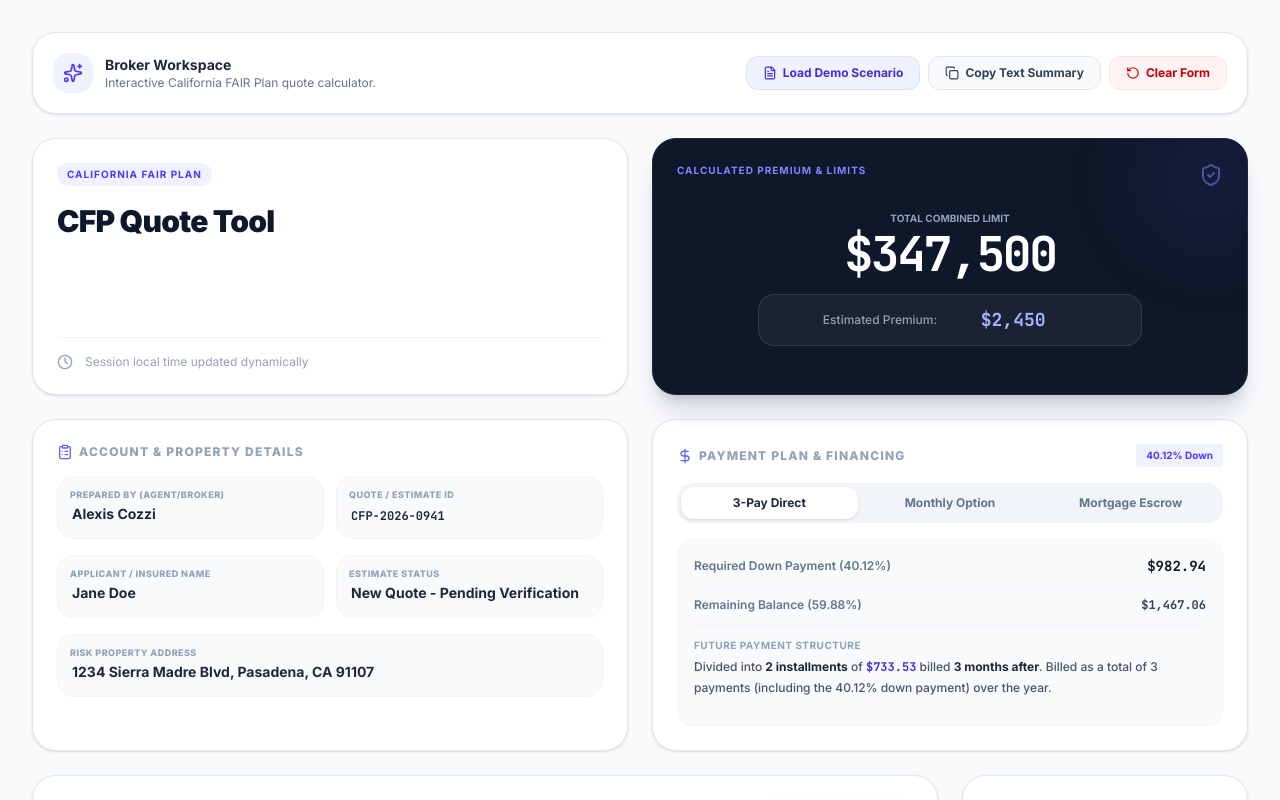
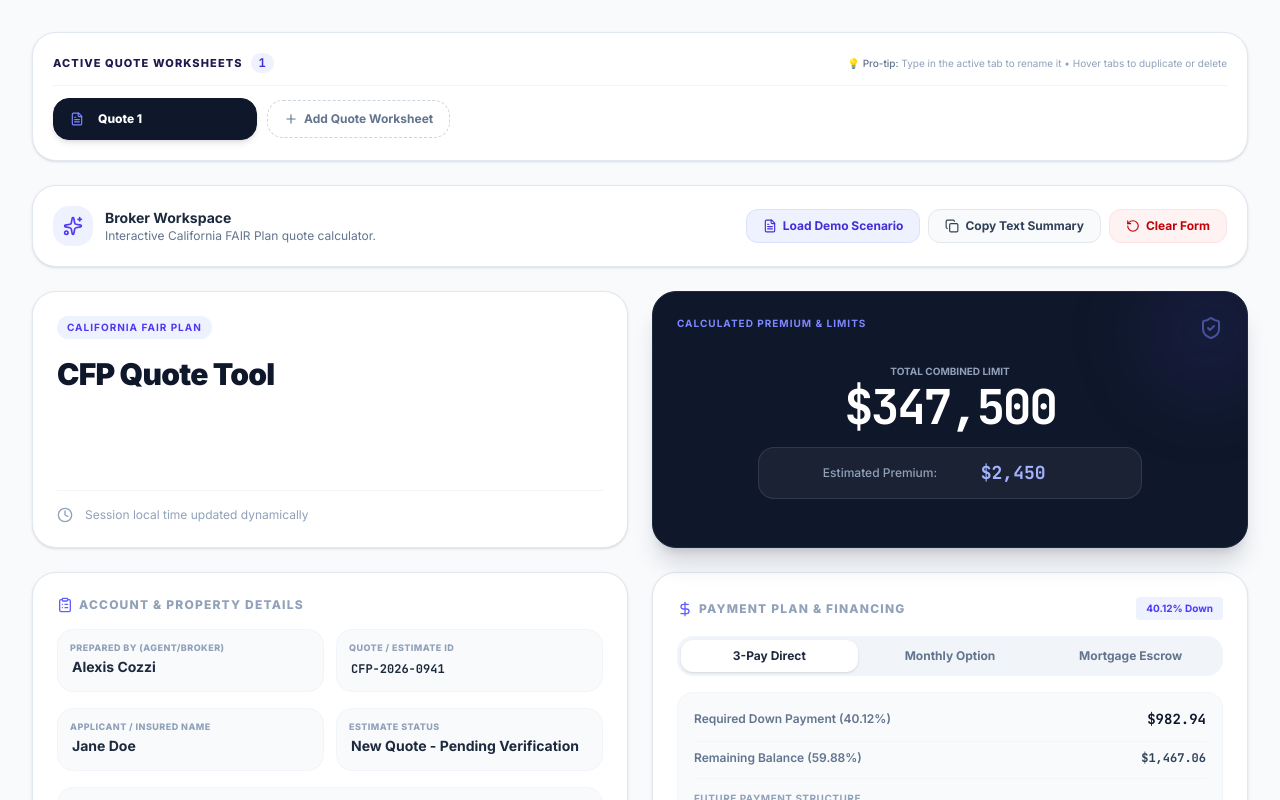
Before and after one commit to macandcheeseenthusiast/CFP-Quote-Tool, a React (Vite) app: page / in a window 1280 px wide. Shown: the top 800 px of the page. Built offline with nearby package versions, Linux system fonts and the light colour scheme.

Commit message:
feat: implement multi-quote storage and migration
Introduce a consolidated Quote interface and logic to migrate legacy local storage data into a new multi-quote structure, enabling future support for managing multiple quotes.

```diff
--- a/src/components/QuoteSummary.tsx
+++ b/src/components/QuoteSummary.tsx
@@ -1,4 +1,5 @@
 import React, { useState, useMemo, useEffect } from "react";
+import { motion, AnimatePresence } from "motion/react";
 import {
   Plus,
   Trash2,
@@ -19,7 +20,7 @@
   MapPin,
   ClipboardList
 } from "lucide-react";
-import { CoverageItem, Endorsement, QuoteDetails } from "../types";
+import { CoverageItem, Endorsement, QuoteDetails, Quote } from "../types";
 import { CurrencyInput } from "./CurrencyInput";
 import { useLocalStorageState } from "../hooks/useLocalStorageState";
 
@@ -49,12 +50,63 @@
   paymentPlan: "direct",
 };
 
+const getInitialQuotes = (): Quote[] => {
+  try {
+    const v2 = window.localStorage.getItem("cfp_quotes_v3");
+    if (v2) return JSON.parse(v2);
+
+    const legacyDetailsStr = window.localStorage.getItem("cfp_quote_details");
+    const legacyCoveragesStr = window.localStorage.getItem("cfp_coverages");
+    const legacyEndorsementsStr = window.localStorage.getItem("cfp_endorsements");
+
+    if (legacyDetailsStr || legacyCoveragesStr || legacyEndorsementsStr) {
+      const details = legacyDetailsStr ? JSON.parse(legacyDetailsStr) : INITIAL_QUOTE_DETAILS;
+      const coverages = legacyCoveragesStr ? JSON.parse(legacyCoveragesStr) : DEFAULT_COVERAGES;
+      const endorsements = legacyEndorsementsStr ? JSON.parse(legacyEndorsementsStr) : DEFAULT_ENDORSEMENTS;
+
+      return [
+        {
+          id: "quote-1",
+          tabName: details.applicantName ? `Quote - ${details.applicantName}` : "Quote 1",
+          details,
+          coverages,
+          endorsements,
+        }
+      ];
+    }
+  } catch (e) {
+    console.error("Migration error", e);
+  }
+  return [
+    {
+      id: "quote-1",
+      tabName: "Quote 1",
+      details: INITIAL_QUOTE_DETAILS,
+      coverages: DEFAULT_COVERAGES,
+      endorsements: DEFAULT_ENDORSEMENTS,
+    }
+  ];
+};
+
 export const QuoteSummary: React.FC = () => {
-  const [quoteDetails, setQuoteDetails] = useLocalStorageState<QuoteDetails>("cfp_quote_details", INITIAL_QUOTE_DETAILS);
-  const [coverages, setCoverages] = useLocalStorageState<CoverageItem[]>("cfp_coverages", DEFAULT_COVERAGES);
-  const [endorsements, setEndorsements] = useLocalStorageState<Endorsement[]>("cfp_endorsements", DEFAULT_ENDORSEMENTS);
+  const [quotes, setQuotes] = useLocalStorageState<Quote[]>("cfp_quotes_v3", getInitialQuotes());
+  const [activeQuoteId, setActiveQuoteId] = useLocalStorageState<string>("cfp_active_quote_id", "quote-1");
   const [copied, setCopied] = useState(false);
   const [currentTime, setCurrentTime] = useState("");
+
+  const activeQuote = useMemo(() => {
+    return quotes.find((q) => q.id === activeQuoteId) || quotes[0] || {
+      id: "quote-1",
+      tabName: "Quote 1",
+      details: INITIAL_QUOTE_DETAILS,
+      coverages: DEFAULT_COVERAGES,
+      endorsements: DEFAULT_ENDORSEMENTS,
+    };
+  }, [quotes, activeQuoteId]);
+
+  const quoteDetails = activeQuote.details;
+  const coverages = activeQuote.coverages;
+  const endorsements = activeQuote.endorsements;
 
   // Live timer for status bar
   useEffect(() => {
@@ -95,30 +147,53 @@
     return parseFloat((remainingBalance / 2).toFixed(2));
   }, [quoteDetails.estimatedPremium, remainingBalance, currentPlan]);
 
+  const updateActiveQuote = (updater: (quote: Quote) => Quote) => {
+    setQuotes((prev) =>
+      prev.map((q) => (q.id === activeQuote.id ? updater(q) : q))
+    );
+  };
+
   // Update a detail field
   const handleDetailChange = (key: keyof QuoteDetails, value: string | number | boolean) => {
-    setQuoteDetails((prev) => ({ ...prev, [key]: value }));
+    updateActiveQuote((q) => {
+      let updatedTabName = q.tabName;
+      if (key === "applicantName" && typeof value === "string") {
+        if (value.trim()) {
+          updatedTabName = `Quote - ${value.trim()}`;
+        } else {
+          updatedTabName = "Quote 1";
+        }
+      }
+      return {
+        ...q,
+        details: { ...q.details, [key]: value },
+        tabName: updatedTabName
+      };
+    });
   };
 
   // Update coverage limit
   const handleLimitChange = (id: string, newLimit: number) => {
-    setCoverages((prev) =>
-      prev.map((item) => (item.id === id ? { ...item, limit: newLimit } : item))
-    );
+    updateActiveQuote((q) => ({
+      ...q,
+      coverages: q.coverages.map((item) => (item.id === id ? { ...item, limit: newLimit } : item)),
+    }));
   };
 
   // Update coverage deductible
   const handleDeductibleChange = (id: string, newDeductible: string) => {
-    setCoverages((prev) =>
-      prev.map((item) => (item.id === id ? { ...item, deductible: newDeductible } : item))
-    );
+    updateActiveQuote((q) => ({
+      ...q,
+      coverages: q.coverages.map((item) => (item.id === id ? { ...item, deductible: newDeductible } : item)),
+    }));
   };
 
   // Update coverage description
   const handleDescriptionChange = (id: string, newDescription: string) => {
-    setCoverages((prev) =>
-      prev.map((item) => (item.id === id ? { ...item, description: newDescription } : item))
-    );
+    updateActiveQuote((q) => ({
+      ...q,
+      coverages: q.coverages.map((item) => (item.id === id ? { ...item, description: newDescription } : item)),
+    }));
   };
 
   // Add custom coverage row
@@ -131,24 +206,33 @@
       deductible: "Included",
       isCustom: true,
     };
-    setCoverages((prev) => [...prev, newItem]);
+    updateActiveQuote((q) => ({
+      ...q,
+      coverages: [...q.coverages, newItem],
+    }));
   };
 
   // Delete custom coverage row
   const deleteCoverage = (id: string) => {
-    setCoverages((prev) => prev.filter((item) => item.id !== id));
+    updateActiveQuote((q) => ({
+      ...q,
+      coverages: q.coverages.filter((item) => item.id !== id),
+    }));
   };
 
   // Toggle endorsement checkbox
   const toggleEndorsement = (id: string) => {
-    setEndorsements((prev) =>
-      prev.map((e) => (e.id === id ? { ...e, checked: !e.checked } : e))
-    );
+    updateActiveQuote((q) => ({
+      ...q,
+      endorsements: q.endorsements.map((e) => (e.id === id ? { ...e, checked: !e.checked } : e)),
+    }));
   };
 
   // Reset to default blank state for high utility
   const handleClearForm = () => {
-    setQuoteDetails({
+    updateActiveQuote((q) => ({
+      ...q,
+      details: {
         preparedBy: "",
         quoteNumber: `CFP-${Math.floor(100000 + Math.random() * 900000)}`,
         status: "Draft",
@@ -156,20 +240,24 @@
         propertyAddress: "",
         estimatedPremium: 0,
         paymentPlan: "direct",
-    });
-    setCoverages([
+      },
+      coverages: [
         { id: "dwelling", description: "Dwelling Coverage (Coverage A)", limit: 0, deductible: "$1,000" },
         { id: "contents", description: "Personal Property / Contents (Coverage C)", limit: 0, deductible: "Included" },
         { id: "rental", description: "Fair Rental Value (Coverage D)", limit: 0, deductible: "Included" },
         { id: "ordinance", description: "Ordinance or Law Coverage", limit: 0, deductible: "Included" },
         { id: "debris", description: "Debris Removal Coverage", limit: 0, deductible: "Included" },
-    ]);
-    setEndorsements(DEFAULT_ENDORSEMENTS.map(e => ({ ...e, checked: false })));
+      ],
+      endorsements: DEFAULT_ENDORSEMENTS.map((e) => ({ ...e, checked: false })),
+    }));
   };
 
   // Load standard California high-risk zone demo scenario
   const handleLoadDemo = () => {
-    setQuoteDetails({
+    updateActiveQuote((q) => ({
+      ...q,
+      tabName: "Demo - Harrison",
+      details: {
         preparedBy: "Alexis Cozzi",
         quoteNumber: "CFP-48209-A",
         status: "Ready for Signature",
@@ -177,21 +265,84 @@
         propertyAddress: "842 Whispering Pines Way, Lake Arrowhead, CA 92352",
         estimatedPremium: 4890,
         paymentPlan: "mortgage",
-    });
-    setCoverages([
+      },
+      coverages: [
         { id: "dwelling", description: "Dwelling Coverage (Coverage A)", limit: 650000, deductible: "$2,500" },
         { id: "contents", description: "Personal Property / Contents (Coverage C)", limit: 150000, deductible: "Included" },
         { id: "rental", description: "Fair Rental Value (Coverage D)", limit: 65000, deductible: "Included" },
         { id: "ordinance", description: "Ordinance or Law Coverage", limit: 32500, deductible: "Included" },
         { id: "debris", description: "Debris Removal Coverage", limit: 25000, deductible: "Included" },
         { id: "custom-demo-1", description: "Vandalism & Malicious Mischief Endorsement", limit: 5000, deductible: "$500", isCustom: true }
-    ]);
-    setEndorsements([
+      ],
+      endorsements: [
         { id: "replacement-dwelling", name: "Dwelling Replacement Cost Coverages", checked: true },
         { id: "replacement-contents", name: "Personal Property Replacement Cost", checked: true },
         { id: "inflation-guard", name: "Inflation Guard Endorsement", checked: true },
         { id: "extended-dwelling", name: "Extended Dwelling Coverage (25%)", checked: true },
-    ]);
+      ],
+    }));
+  };
+
+  // Add a new blank quote
+  const createNewQuote = () => {
+    const newId = `quote-${Date.now()}`;
+    const newQuote: Quote = {
+      id: newId,
+      tabName: `Quote ${quotes.length + 1}`,
+      details: {
+        preparedBy: activeQuote.details.preparedBy || "Alexis Cozzi",
+        quoteNumber: `CFP-${Math.floor(100000 + Math.random() * 900000)}`,
+        status: "Draft",
+        applicantName: "",
+        propertyAddress: "",
+        estimatedPremium: 0,
+        paymentPlan: "direct",
+      },
+      coverages: DEFAULT_COVERAGES.map((c) => ({ ...c, limit: 0 })),
+      endorsements: DEFAULT_ENDORSEMENTS.map((e) => ({ ...e, checked: false })),
+    };
+    setQuotes((prev) => [...prev, newQuote]);
+    setActiveQuoteId(newId);
+  };
+
+  // Duplicate an existing quote
+  const duplicateQuote = (quoteToCopy: Quote) => {
+    const newId = `quote-${Date.now()}`;
+    const newQuote: Quote = {
+      id: newId,
+      tabName: `${quoteToCopy.tabName} (Copy)`,
+      details: {
+        ...quoteToCopy.details,
+        quoteNumber: `CFP-${Math.floor(100000 + Math.random() * 900000)}`,
+      },
+      coverages: quoteToCopy.coverages.map((c) => ({ ...c })),
+      endorsements: quoteToCopy.endorsements.map((e) => ({ ...e })),
+    };
+    setQuotes((prev) => [...prev, newQuote]);
+    setActiveQuoteId(newId);
+  };
+
+  // Delete a quote
+  const deleteQuote = (idToDelete: string, e: React.MouseEvent) => {
+    e.stopPropagation();
+    if (quotes.length <= 1) {
+      alert("You must keep at least one quote.");
+      return;
+    }
+
+    if (activeQuote.id === idToDelete) {
+      const remaining = quotes.filter((q) => q.id !== idToDelete);
+      setActiveQuoteId(remaining[0].id);
+    }
+
+    setQuotes((prev) => prev.filter((q) => q.id !== idToDelete));
+  };
+
+  // Rename a quote's tab specifically
+  const renameQuoteTab = (id: string, newName: string) => {
+    setQuotes((prev) =>
+      prev.map((q) => (q.id === id ? { ...q, tabName: newName } : q))
+    );
   };
 
   // Helper to quickly copy an email-ready quote summary to the clipboard
@@ -268,6 +419,99 @@
   return (
     <div className="min-h-screen bg-[#F8FAFC] py-8 px-4 sm:px-6 lg:px-8 font-sans no-scrollbar">
       <div className="max-w-7xl mx-auto space-y-6">
+
+        {/* Active Quotes Workspace Tabs (Hidden on Print) */}
+        <div className="flex flex-col gap-3 bg-white border border-slate-200 rounded-3xl p-5 shadow-sm no-print">
+          <div className="flex flex-col sm:flex-row sm:items-center justify-between gap-2 border-b border-slate-100 pb-3">
+            <div className="flex items-center gap-2">
+              <span className="text-[11px] font-extrabold uppercase tracking-widest text-indigo-950">
+                Active Quote Worksheets
+              </span>
+              <span className="text-xs bg-indigo-50 text-indigo-700 px-2 py-0.5 rounded-full font-bold font-mono">
+                {quotes.length}
+              </span>
+            </div>
+            <div className="text-[10px] text-slate-400">
+              💡 <span className="font-medium text-slate-500">Pro-tip:</span> Type in the active tab to rename it • Hover tabs to duplicate or delete
+            </div>
+          </div>
+
+          <div className="flex flex-wrap gap-2.5 items-center">
+            <AnimatePresence mode="popLayout">
+              {quotes.map((q) => {
+                const isActive = q.id === activeQuote.id;
+                return (
+                  <motion.div
+                    key={q.id}
+                    layoutId={`tab-${q.id}`}
+                    initial={{ opacity: 0, scale: 0.95 }}
+                    animate={{ opacity: 1, scale: 1 }}
+                    exit={{ opacity: 0, scale: 0.9 }}
+                    transition={{ type: "spring", stiffness: 300, damping: 25 }}
+                    onClick={() => setActiveQuoteId(q.id)}
+                    className={`group relative flex items-center gap-2.5 px-4 py-2.5 rounded-2xl border text-xs font-extrabold cursor-pointer transition-all select-none ${
+                      isActive
+                        ? "bg-[#0F172A] text-white border-[#0F172A] shadow-md shadow-slate-900/10"
+                        : "bg-slate-50/50 text-slate-600 border-slate-200 hover:border-slate-300 hover:bg-slate-50"
+                    }`}
+                  >
+                    <FileText className={`w-3.5 h-3.5 ${isActive ? "text-indigo-400" : "text-slate-400"}`} />
+
+                    {isActive ? (
+                      <input
+                        type="text"
+                        value={q.tabName}
+                        onChange={(e) => renameQuoteTab(q.id, e.target.value)}
+                        onClick={(e) => e.stopPropagation()} // Prevent resetting active tab
+                        className="bg-transparent text-white font-extrabold border-none outline-none focus:ring-0 p-0 w-28 text-xs focus:bg-slate-800/50 px-1 rounded"
+                        placeholder="Untitled Quote"
+                      />
+                    ) : (
+                      <span className="truncate max-w-[120px]">{q.tabName || "Untitled Quote"}</span>
+                    )}
+
+                    {/* Action buttons inside tab */}
+                    <div className="flex items-center gap-1.5 opacity-0 group-hover:opacity-100 transition-opacity pl-1">
+                      <button
+                        onClick={(e) => {
+                          e.stopPropagation();
+                          duplicateQuote(q);
+                        }}
+                        title="Duplicate Quote Workspace"
+                        className="p-1 rounded hover:bg-white/10 text-slate-400 hover:text-white transition-colors cursor-pointer"
+                      >
+                        <Copy className="w-3 h-3" />
+                      </button>
+                      {quotes.length > 1 && (
+                        <button
+                          onClick={(e) => {
+                            e.stopPropagation();
+                            deleteQuote(q.id, e);
+                          }}
+                          title="Delete Quote Workspace"
+                          className="p-1 rounded hover:bg-white/10 text-slate-400 hover:text-red-400 transition-colors cursor-pointer"
+                        >
+                          <Trash2 className="w-3 h-3" />
+                        </button>
+                      )}
+                    </div>
+                  </motion.div>
+                );
+              })}
+            </AnimatePresence>
+
+            <motion.button
+              whileHover={{ scale: 1.02 }}
+              whileTap={{ scale: 0.98 }}
+              onClick={createNewQuote}
+              className="flex items-center gap-1.5 px-4 py-2.5 rounded-2xl border border-dashed border-slate-300 bg-white text-slate-500 hover:bg-slate-50 hover:text-slate-700 hover:border-slate-400 text-xs font-bold cursor-pointer transition-all"
+              title="Create New Blank Quote Worksheet"
+            >
+              <Plus className="w-3.5 h-3.5" />
+              <span>Add Quote Worksheet</span>
+            </motion.button>
+          </div>
+        </div>
 
         {/* Interactive Workspace Actions Panel (Hidden on Print) */}
         <div className="flex flex-col md:flex-row items-center justify-between gap-4 bg-white border border-slate-200 rounded-3xl p-5 shadow-sm no-print">
```
Also changed, not shown: src/types.ts (+8 -0 lines). Lines whose indentation alone changed are shown as unchanged.
